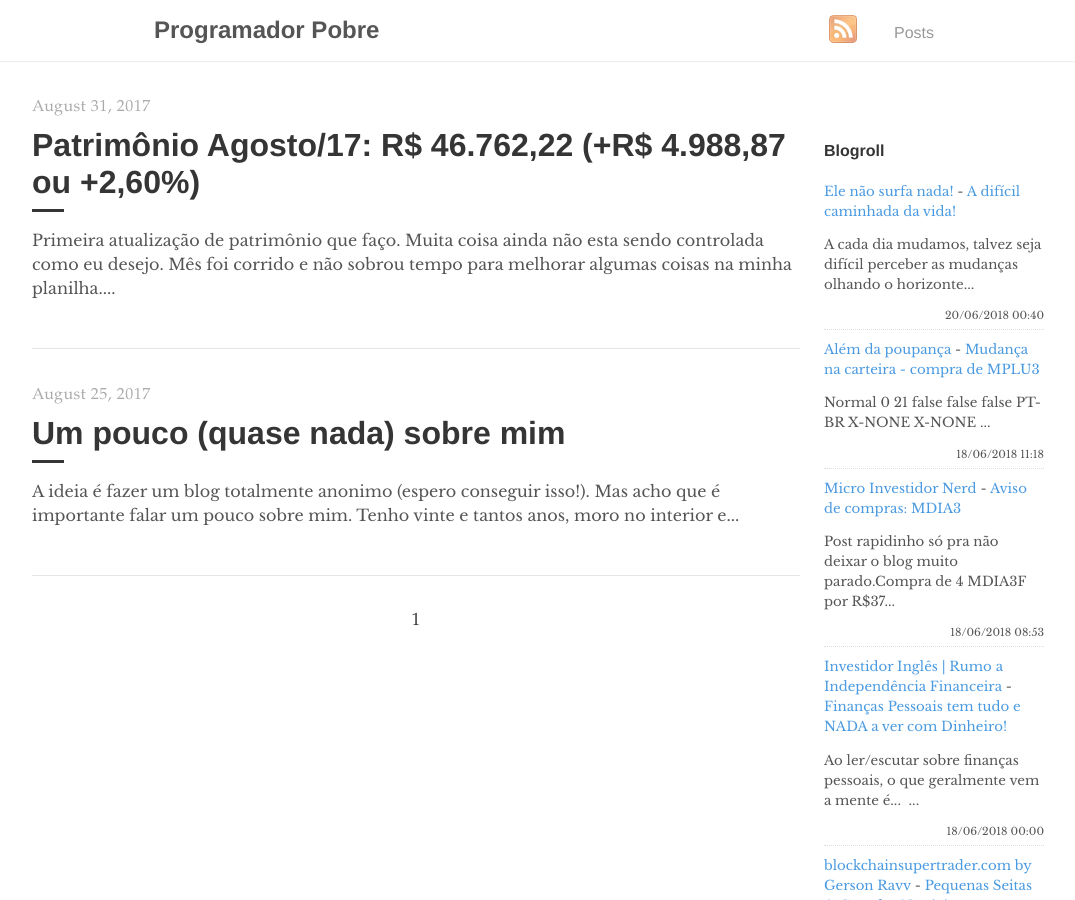
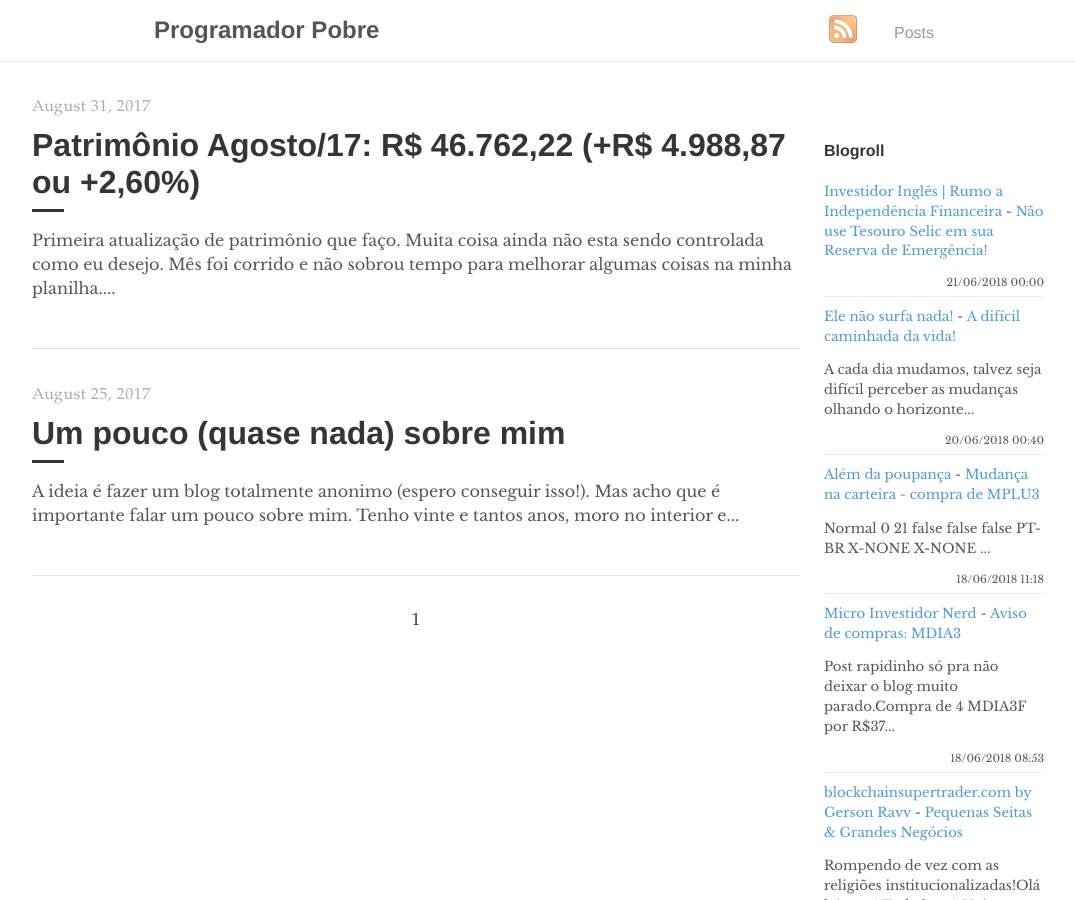
Before and after one commit to programadorpobre/programadorpobre.github.io, a Jekyll site: the page built from index.html, in a window 1280 px wide and 900 px high. Shown: the whole window, without its empty margins (96-1171 px from the left). Built offline with Jekyll 4.4.1, drawn with Linux system fonts in a browser that asks for light colours; the list of posts is cut into pages by our own code; comment, search, counter and statistics services are not loaded.

Commit message:
[ci skip] travis #320

```diff
--- a/_includes/feed-entries.html
+++ b/_includes/feed-entries.html
@@ -1,3 +1,8 @@
+<div class="feed-entry">
+    <a class="feed-entry-site-name" href="https://www.investidoringles.com/">Investidor Inglês | Rumo a Independência Financeira</a> - <a class="feed-entry-title" href="https://www.investidoringles.com/2018/06/reserva-de-emergencia-tesouro-selic.html">Não use Tesouro Selic em sua Reserva de Emergência!</a>
+    <p class="feed-entry-summary"></p>
+    <time datetime="2018-06-21T00:00:00.000-03:00">21/06/2018 00:00</time>
+</div>
 <div class="feed-entry">
     <a class="feed-entry-site-name" href="https://elenaosurfanada.blogspot.com/">Ele não surfa nada!</a> - <a class="feed-entry-title" href="https://elenaosurfanada.blogspot.com/2018/06/a-dificil-caminhada-da-vida.html">A difícil caminhada da vida!</a>
     <p class="feed-entry-summary">A cada dia mudamos, talvez seja difícil perceber as mudanças olhando o horizonte...</p>
@@ -12,11 +17,6 @@
     <a class="feed-entry-site-name" href="https://microinvestidornerd.blogspot.com/">Micro Investidor Nerd</a> - <a class="feed-entry-title" href="https://microinvestidornerd.blogspot.com/2018/06/aviso-de-compras-mdia3.html">Aviso de compras: MDIA3</a>
     <p class="feed-entry-summary">Post rapidinho só pra não deixar o blog muito parado.Compra de 4 MDIA3F por R$37...</p>
     <time datetime="2018-06-18T08:53:00.002-07:00">18/06/2018 08:53</time>
-</div>
-<div class="feed-entry">
-    <a class="feed-entry-site-name" href="https://www.investidoringles.com/">Investidor Inglês | Rumo a Independência Financeira</a> - <a class="feed-entry-title" href="https://www.investidoringles.com/2018/06/financas-pessoais-o-que-e.html">Finanças Pessoais tem tudo e NADA a ver com Dinheiro!</a>
-    <p class="feed-entry-summary">Ao ler/escutar sobre finanças pessoais, o que geralmente vem a mente é...&nbsp; ...</p>
-    <time datetime="2018-06-18T00:00:00.000-03:00">18/06/2018 00:00</time>
 </div>
 <div class="feed-entry">
     <a class="feed-entry-site-name" href="http://www.blockchainsupertrader.com/">blockchainsupertrader.com by Gerson Ravv</a> - <a class="feed-entry-title" href="http://www.blockchainsupertrader.com/2018/06/pequenas-seitas-grandes-negocios.html">Pequenas Seitas & Grandes Negócios</a>
```
